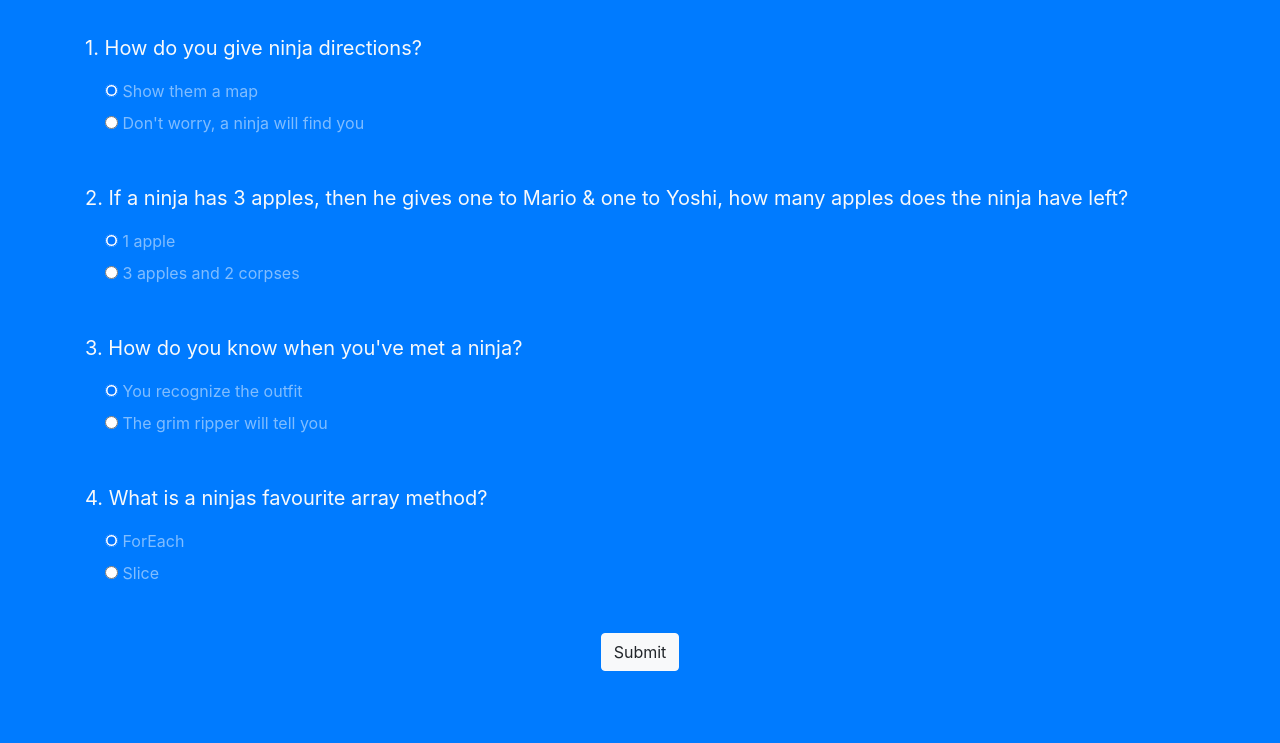
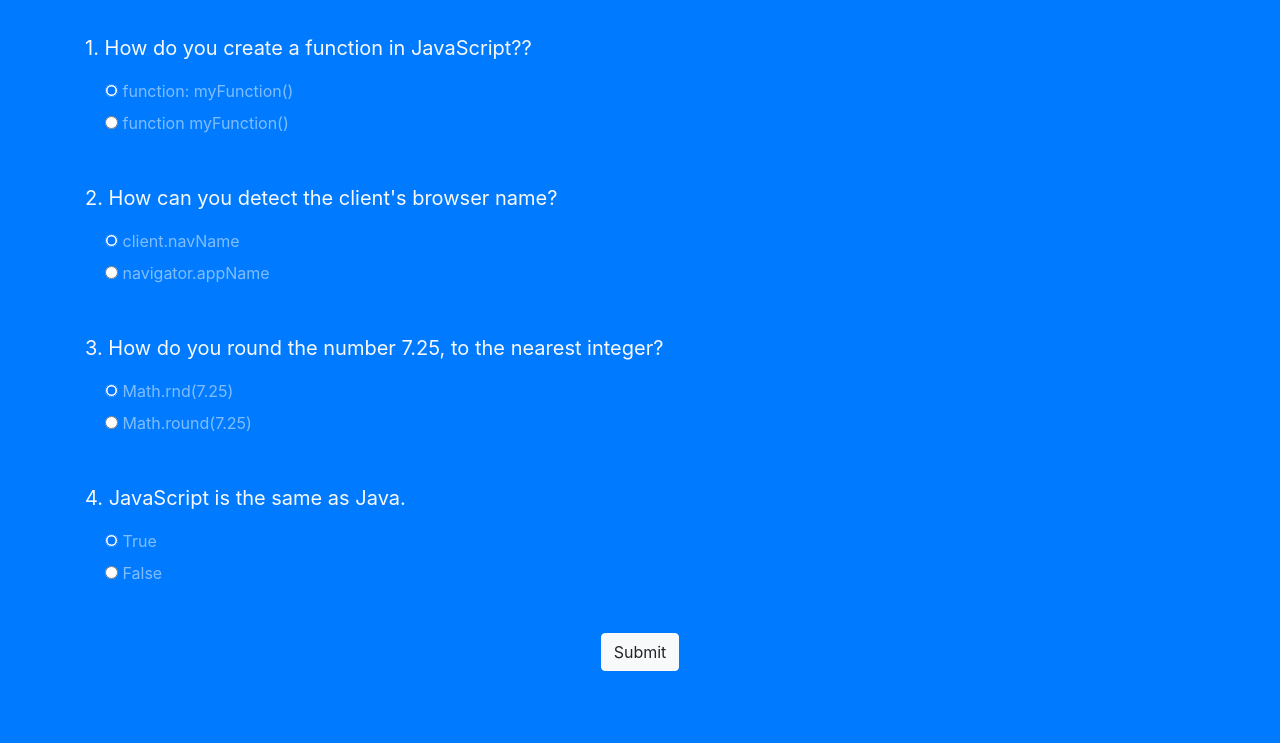
Before and after one commit to Aizhan87/modern-javascript-exercises, a plain HTML site: page quiz/index.html in a window 1280 px wide. Shown: the part 292-1035 px from the top of the page. Drawn offline with nearby package versions, Linux system fonts and the light colour scheme.

Commit message:
edited ui

```diff
--- a/quiz/index.html
+++ b/quiz/index.html
@@ -6,7 +6,7 @@
     <meta http-equiv="X-UA-Compatible" content="ie=edge">
     <link rel="stylesheet" href="https://stackpath.bootstrapcdn.com/bootstrap/4.3.1/css/bootstrap.min.css"
         integrity="sha384-ggOyR0iXCbMQv3Xipma34MD+dH/1fQ784/j6cY/iJTQUOhcWr7x9JvoRxT2MZw1T" crossorigin="anonymous">
-    <title>Quiz</title>
+    <title>Javascript Quiz</title>
 </head>
 
 <body>
@@ -14,7 +14,7 @@
     <!-- top section -->
     <div class="intro py-3 bg-white text-center">
         <div class="container">
-            <h2 class="text-primary display-3 my-4">Ninja Quiz</h2>
+            <h2 class="text-primary display-3 my-4">JavaScript Quiz</h2>
         </div>
     </div>
 
@@ -32,47 +32,48 @@
             <h2 class="my-5 text-white">On with the questions....</h2>
             <form class="quiz-form text-light">
                 <div class="my-5">
-                    <p class="lead font-weight-normal">1. How do you give ninja directions?</p>
+                    <p class="lead font-weight-normal">1. How do you create a function in JavaScript??</p>
                     <div class="form-check my-2 text-white-50">
                         <input type="radio" name="q1" value="A" checked>
-                        <label class="form-check-label">Show them a map</label>
+                        <label class="form-check-label">function: myFunction()</label>
                     </div>
                     <div class="form-check my-2 text-white-50">
                         <input type="radio" name="q1" value="B">
-                        <label class="form-check-label">Don't worry, a ninja will find you</label>
+                        <label class="form-check-label">function
+                            myFunction()</label>
                     </div>
                     <div class="my-5">
-                        <p class="lead font-weight-normal">2. If a ninja has 3 apples, then he gives one to Mario & one
-                            to Yoshi, how many apples does the ninja have left?</p>
+                        <p class="lead font-weight-normal">2. How can you detect the client's browser name?</p>
                         <div class="form-check my-2 text-white-50">
                             <input type="radio" name="q2" value="A" checked>
-                            <label class="form-check-label">1 apple</label>
+                            <label class="form-check-label">client.navName </label>
                         </div>
                         <div class="form-check my-2 text-white-50">
                             <input type="radio" name="q2" value="B">
-                            <label class="form-check-label">3 apples and 2 corpses</label>
+                            <label class="form-check-label">navigator.appName </label>
                         </div>
                     </div>
                     <div class="my-5">
-                        <p class="lead font-weight-normal">3. How do you know when you've met a ninja?</p>
+                        <p class="lead font-weight-normal">3. How do you round the number 7.25, to the nearest integer?
+                        </p>
                         <div class="form-check my-2 text-white-50">
                             <input type="radio" name="q3" value="A" checked>
-                            <label class="form-check-label">You recognize the outfit</label>
+                            <label class="form-check-label">Math.rnd(7.25)</label>
                         </div>
                         <div class="form-check my-2 text-white-50">
                             <input type="radio" name="q3" value="B">
-                            <label class="form-check-label">The grim ripper will tell you</label>
+                            <label class="form-check-label">Math.round(7.25) </label>
                         </div>
                     </div>
                     <div class="my-5">
-                        <p class="lead font-weight-normal">4. What is a ninjas favourite array method?</p>
+                        <p class="lead font-weight-normal">4. JavaScript is the same as Java.</p>
                         <div class="form-check my-2 text-white-50">
                             <input type="radio" name="q4" value="A" checked>
-                            <label class="form-check-label">ForEach</label>
+                            <label class="form-check-label">True</label>
                         </div>
                         <div class="form-check my-2 text-white-50">
                             <input type="radio" name="q4" value="B">
-                            <label class="form-check-label">Slice</label>
+                            <label class="form-check-label">False </label>
                         </div>
                     </div>
                     <div class="text-center">
```
Also changed, not shown: live chat/index.html (+2 -2 lines), weather/index.html (+1 -1 lines), README.md, 7 other files.
